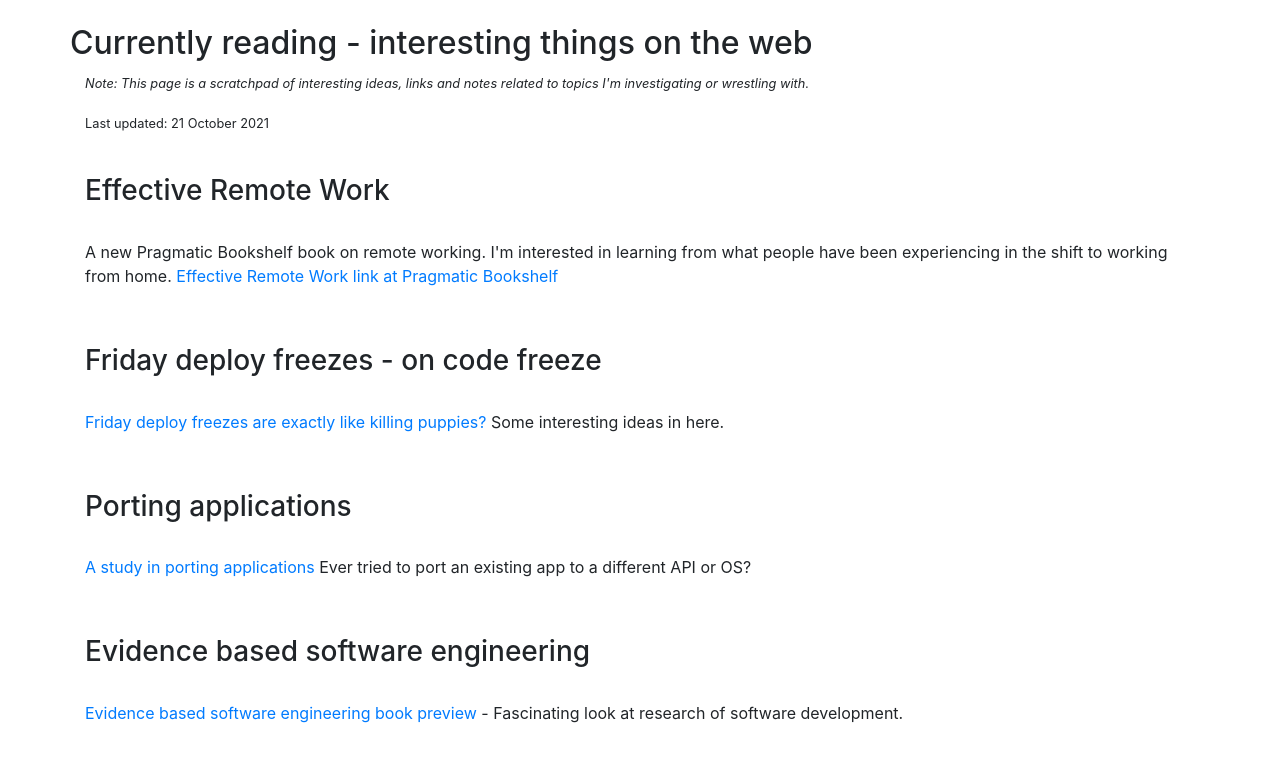
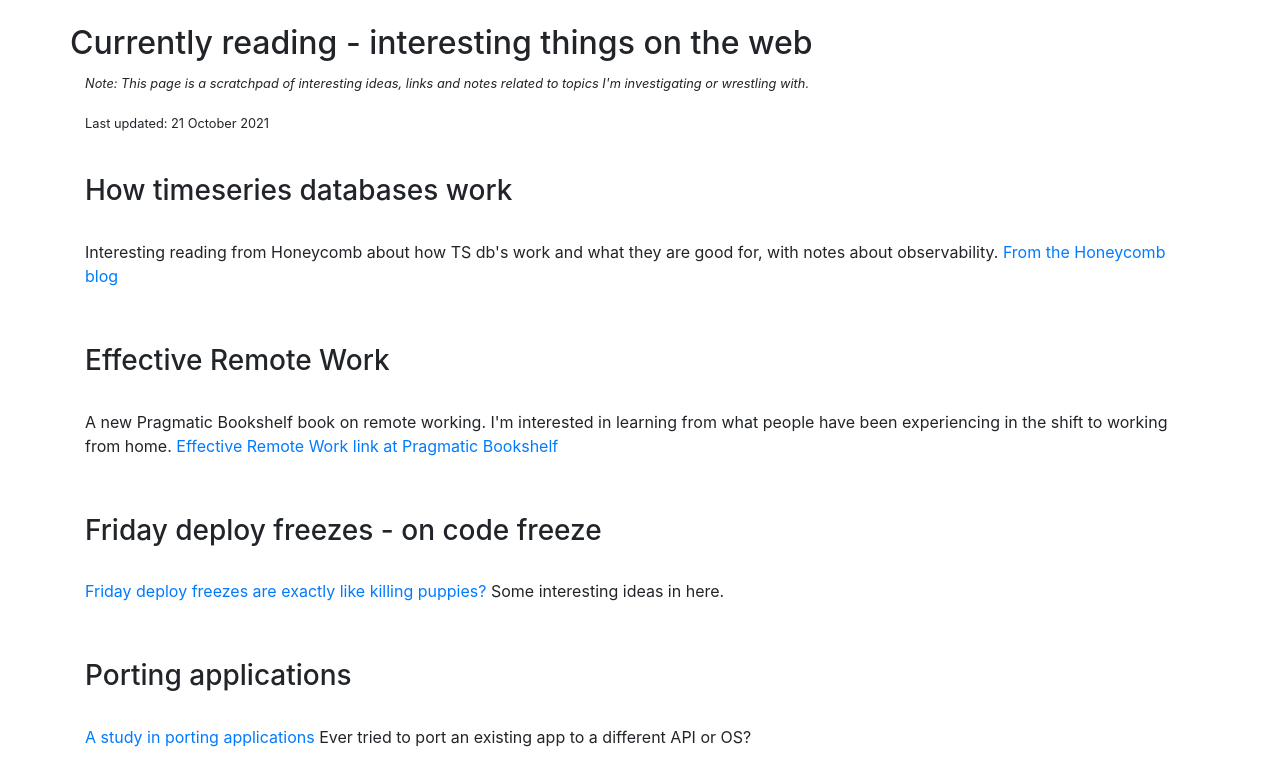
Before and after one commit to grahammcallister/ng-software-pilgrim, an Angular app: page /current in a window 1280 px wide. Shown: the top 784 px of the page. Built offline with nearby package versions, Linux system fonts and the light colour scheme.

Commit message:
Add article

```diff
--- a/src/app/page-current/page-current.component.html
+++ b/src/app/page-current/page-current.component.html
@@ -13,6 +13,13 @@
         <p>&nbsp;</p>
         <div class="row">
             <div class="col-lg-12">
+
+                <h3>How timeseries databases work</h3>
+                <p>&nbsp;<br>
+                  Interesting reading from Honeycomb about how TS db's work and what they are good for, with notes about observability. <a href="https://www.honeycomb.io/blog/time-series-database/">From the Honeycomb blog</a>
+                </p>
+
+                <p>&nbsp;</p>
 
                 <h3>Effective Remote Work</h3>
                 <p>&nbsp;<br>
```
